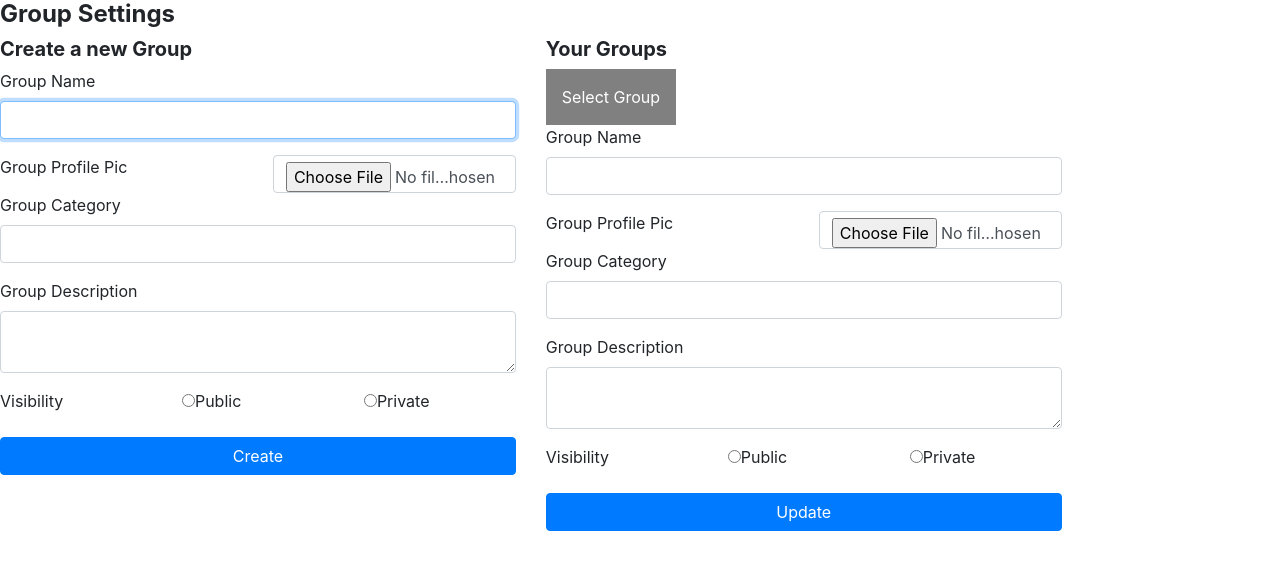
After one commit to team5star/HighFive, a PHP site: page /group_settings.php in a window 1280 px wide. The commit adds this page. Shown: the top 570 px of the page. Run offline with PHP 8.4, Linux system fonts and the light colour scheme; a stand-in replaces the project's code that opens the database connection.

Commit message:
Add files via upload

```diff
--- /dev/null
+++ b/views/group_settings.php
@@ -0,0 +1,185 @@
+<!DOCTYpe html>
+<html>
+
+<head>
+    <title>Settings</title>
+    <meta charset="utf-8">
+    <meta name="viewport" content="width=device-width, initial-scale=1">
+    <link rel="stylesheet" href="https://maxcdn.bootstrapcdn.com/bootstrap/4.3.1/css/bootstrap.min.css">
+    <link rel="stylesheet" href="https://cdnjs.cloudflare.com/ajax/libs/font-awesome/4.7.0/css/font-awesome.min.css">
+    <script src="https://ajax.googleapis.com/ajax/libs/jquery/3.4.0/jquery.min.js"></script>
+    <script src="https://cdnjs.cloudflare.com/ajax/libs/popper.js/1.14.7/umd/popper.min.js"></script>
+    <script src="https://maxcdn.bootstrapcdn.com/bootstrap/4.3.1/js/bootstrap.min.js"></script>
+    <style>
+    .dropbtn {
+  background-color: grey;
+  color: white;
+  padding: 16px;
+  font-size: 16px;
+  border: none;
+}
+
+.dropdown {
+  position: relative;
+  display: inline-block;
+}
+
+.dropdown-content {
+  display: none;
+  position: absolute;
+  background-color: #f1f1f1;
+  min-width: 160px;
+  box-shadow: 0px 8px 16px 0px rgba(0,0,0,0.2);
+  z-index: 1;
+}
+
+.dropdown-content a {
+  color: black;
+  padding: 12px 16px;
+  text-decoration: none;
+  display: block;
+}
+
+.dropdown-content a:hover {background-color: grey;}
+
+.dropdown:hover .dropdown-content {display: block;}
+
+.dropdown:hover .dropbtn {background-color: grey;}
+    </style>
+</head>
+
+<body>
+
+    <h4><strong>Group Settings</strong></h4>
+    <div class="row">
+        <!-- ADD A GROUP -->
+        <div class="col-5">
+            <h5><strong>Create a new Group</strong></h5>
+            <form method="POST" enctype="multipart/form-data">
+                <div class="form-group">
+                    <label for="name">Group Name</label>
+                    <input id="name" type="text" class="form-control" name="name" value="" required autofocus>
+                </div>
+                <div class="form-group">
+                <div class="row">
+                        <div class="col"><label for="pic">Group Profile Pic</label></div>
+                        <div class="col"><input id="pic" type="file" class="form-control" name="pic" value="" required autofocus></div>
+                </div>
+                <div class="form-group">
+                    <label for="category">Group Category</label>
+                    <input id="category" type="text" class="form-control" name="category" value="" required autofocus>
+                </div>
+                <div class="form-group">
+                    <label for="desc">Group Description</label>
+                    <textarea id="desc" row=3 class="form-control" name="desc" value="" required autofocus></textarea>
+                </div>
+                <div class="form-group">
+                    <div class="row">
+                        <div class="col">
+                            <label>Visibility</label>
+                        </div>
+                        <div class="col"><input type="radio" name="visibility" value="Public">Public</div>
+                        <div class="col"><input type="radio" name="visibility" value="Private">Private</div>
+                    </div>
+                    </div>
+                    <div class="form-group m-0">
+                        <button type="submit" class="btn btn-primary btn-block">Create</button>
+                    </div>
+            </form>
+            </div>
+        </div>
+
+        <br>
+        <br>
+    <!-- EDIT A GROUP -->
+    <div class="col-5">
+            <h5><strong>Your Groups</strong></h5>
+    <div class="dropdown">
+  <button class="dropbtn">Select Group</button>
+        <div class="dropdown-content">
+            <a href="#">Group 1</a>
+            <a href="#">Group 2</a>
+        </div>
+     </div>
+            <form method="POST" enctype="multipart/form-data">
+                <div class="form-group">
+                    <label for="name">Group Name</label>
+                    <input id="name" type="text" class="form-control" name="name" value="" required autofocus>
+                </div>
+                <div class="form-group">
+                <div class="row">
+                        <div class="col"><label for="pic">Group Profile Pic</label></div>
+                        <div class="col"><input id="pic" type="file" class="form-control" name="pic" value="" required autofocus></div>
+                </div>
+                <div class="form-group">
+                    <label for="category">Group Category</label>
+                    <input id="category" type="text" class="form-control" name="category" value="" required autofocus>
+                </div>
+                <div class="form-group">
+                    <label for="desc">Group Description</label>
+                    <textarea id="desc" row=3 class="form-control" name="desc" value="" required autofocus></textarea>
+                </div>
+                <div class="form-group">
+                    <div class="row">
+                        <div class="col">
+                            <label>Visibility</label>
+                        </div>
+                        <div class="col"><input type="radio" name="visibility" value="Public">Public</div>
+                        <div class="col"><input type="radio" name="visibility" value="Private">Private</div>
+                    </div>
+                    </div>
+                    <div class="form-group m-0">
+                        <button type="submit" class="btn btn-primary btn-block">Update</button>
+                    </div>
+            </form>
+            </div>
+        </div>
+
+    <div>
+</body>
+
+<?php
+session_start();
+error_reporting(~0);
+ini_set('display_errors', true);
+require_once __DIR__ . '/../controllers/user.php';
+if(isset($_SESSION['uid'])){
+   header('location:index.php');
+}
+if(isset($_POST['login'])) {
+
+   login();
+}
+if(isset($_POST['signup'])){
+   signup();
+}
+if(isset($_POST['send'])) {
+   echo "yaha send code";
+   send_code();
+}
+if(isset($_POST['rec_code2'])) {
+
+   if(verify_code()){
+
+   }
+}
+$error = '';
+function create_group($username, $group_name, $age_restrict, $category, $description, $visibility, $banned_users, $group_profile){
+    $created = $this->group->insert(["group_name" => $group_name,
+                                 "age_restrict" => $age_restrict,
+                                 "category" => $category,
+                                 "description" => $description,
+                                 "visibility" => $visibility,
+                                 "banned_users" => $banned_users,
+                                 "group_profile" => $group_profile]);
+
+    if($created){
+        return $this->group_member->insert(["gid" => $this->get_gid($group_name),
+                                 "uid" => $this->get_uid($username),
+                                 "role" => "admin"]);
+    }
+    return false;
+}
+?>
+
+</html>
```
Also changed, not shown: views/index.php (+11 -49 lines).
